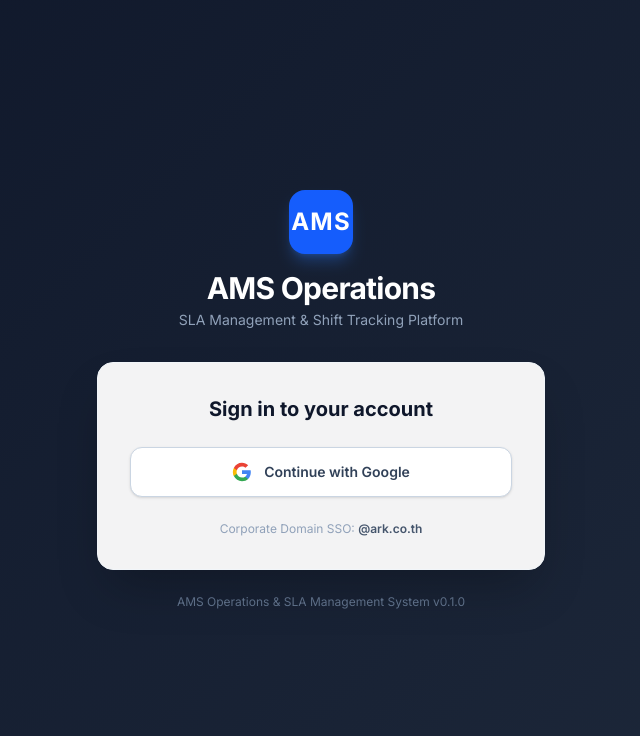
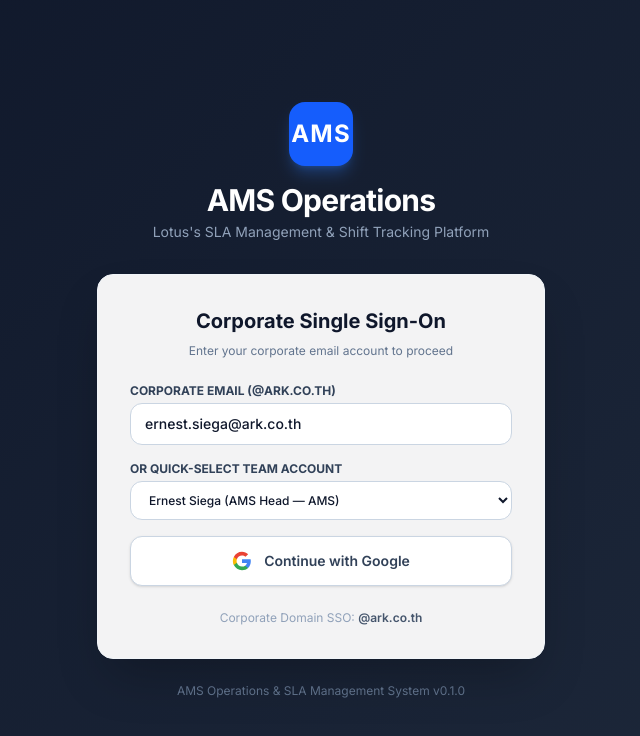
Before and after one commit to siegadevelopments/ams-tracker, a Next.js app in the folder frontend/: page /login in a window 1280 px wide. Shown: the top 736 px of the page, without its empty margins (319-959 px from the left). Built offline with nearby package versions, Linux system fonts and the light colour scheme.

Commit message:
feat: Enable dynamic corporate SSO login for all @ark.co.th accounts (Team Leads, Engineers, and AMS Head)

```diff
--- a/frontend/src/app/api/v1/[...slug]/route.ts
+++ b/frontend/src/app/api/v1/[...slug]/route.ts
@@ -271,6 +271,13 @@
   const path = url.pathname.replace(/^\/api\/v1/, "");
 
   if (path === "/auth/me" || path === "/auth/me/") {
+    const authHeader = request.headers.get("authorization") || "";
+    const token = authHeader.replace(/^Bearer\s+/i, "").trim();
+    if (token.startsWith("token-")) {
+      const userId = token.replace("token-", "");
+      const foundUser = teamMembersStore.find((u) => u.id === userId);
+      if (foundUser) return NextResponse.json(foundUser);
+    }
     return NextResponse.json(DEMO_USER);
   }
 
@@ -358,15 +365,19 @@
   const body = await request.json().catch(() => ({}));
 
   if (path === "/auth/login" || path === "/auth/login/") {
+    const targetEmail = (body.email || "").trim().toLowerCase();
+    const matchedUser = teamMembersStore.find((u) => u.email.toLowerCase() === targetEmail) || DEMO_USER;
+    const token = `token-${matchedUser.id}`;
+
     return NextResponse.json({
-      access_token: "demo-jwt-token-ark-co-th",
-      refresh_token: "demo-refresh-token-ark-co-th",
+      access_token: token,
+      refresh_token: `refresh-${matchedUser.id}`,
       token_type: "bearer",
-      user: DEMO_USER,
+      user: matchedUser,
       data: {
-        user: DEMO_USER,
-        token: "demo-jwt-token-ark-co-th",
-        access_token: "demo-jwt-token-ark-co-th",
+        user: matchedUser,
+        token: token,
+        access_token: token,
       },
       message: "Login successful",
     });
--- a/frontend/src/app/login/page.tsx
+++ b/frontend/src/app/login/page.tsx
@@ -1,36 +1,70 @@
 "use client";
 
 /**
- * Login Page — Google SSO Authentication & Direct Route Handler.
- * Seamlessly authenticates corporate @ark.co.th users via Google SSO and routes directly to /dashboard.
+ * Login Page — Corporate @ark.co.th Google SSO Authentication.
+ * Allows any Lotus's AMS team member or Team Lead to authenticate using their @ark.co.th email.
  */
 
 import React, { useState } from "react";
 import { useRouter } from "next/navigation";
 import { api } from "@/lib/api";
 
+const REGISTERED_ACCOUNTS = [
+  { email: "ernest.siega@ark.co.th", name: "Ernest Siega", role: "AMS Head", domain: "AMS Operations" },
+  { email: "maria.yilmaz@ark.co.th", name: "Maria Yilmaz", role: "Team Lead", domain: "Supply chain and Planning Domain" },
+  { email: "arnel.maala@ark.co.th", name: "Arnel Maala", role: "Team Lead", domain: "Store Ops, Sales" },
+  { email: "asher.m.taylor@ark.co.th", name: "Asher M. Taylor", role: "Team Lead", domain: "Finance" },
+  { email: "mohammad.bari@ark.co.th", name: "Mohammad Bari", role: "Team Lead", domain: "Integration and Middleware Domain" },
+  { email: "claire.acula@ark.co.th", name: "Claire Acula", role: "Team Lead", domain: "Buy and Merchandise Domain" },
+  { email: "anderson.martin@ark.co.th", name: "Anderson Martin", role: "Support Engineer", domain: "Supply chain and Planning Domain" },
+  { email: "arthur.myles@ark.co.th", name: "Arthur Myles", role: "Support Engineer", domain: "Store Ops, Sales" },
+  { email: "ed.wong@ark.co.th", name: "Ed Wong", role: "Support Engineer", domain: "Integration and Middleware Domain" },
+  { email: "essam.nabil@ark.co.th", name: "Essam Nabil", role: "Support Engineer", domain: "Buy and Merchandise Domain" },
+  { email: "fred.valdez@ark.co.th", name: "Fred Valdez", role: "Support Engineer", domain: "Supply chain and Planning Domain" },
+  { email: "gee.isaac@ark.co.th", name: "Gee Isaac", role: "Support Engineer", domain: "Store Ops, Sales" },
+  { email: "nielsen.perez@ark.co.th", name: "Nielsen Perez", role: "Support Engineer", domain: "Finance" },
+  { email: "sean.reed@ark.co.th", name: "Sean Reed", role: "Support Engineer", domain: "Integration and Middleware Domain" },
+  { email: "shaun.hao@ark.co.th", name: "Shaun Hao", role: "Support Engineer", domain: "Buy and Merchandise Domain" },
+  { email: "zack.chase@ark.co.th", name: "Zack Chase", role: "Support Engineer", domain: "Store Ops, Sales" },
+  { email: "bjismael@ark.co.th", name: "BJ Ismael", role: "Support Engineer", domain: "Supply chain and Planning Domain" },
+  { email: "jonathan.morales@ark.co.th", name: "Jonathan Morales", role: "Support Engineer", domain: "Finance" },
+  { email: "patrick.cinco@ark.co.th", name: "Patrick Cinco", role: "Support Engineer", domain: "Integration and Middleware Domain" },
+  { email: "vryll.atilano@ark.co.th", name: "Vryll Atilano", role: "Support Engineer", domain: "Buy and Merchandise Domain" },
+];
+
 export default function LoginPage() {
   const router = useRouter();
+  const [emailInput, setEmailInput] = useState("ernest.siega@ark.co.th");
   const [error, setError] = useState("");
   const [googleLoading, setGoogleLoading] = useState(false);
 
-  const handleContinueWithGoogle = async () => {
+  const handleContinueWithGoogle = async (e?: React.FormEvent) => {
+    if (e) e.preventDefault();
     setError("");
+
+    const cleanEmail = emailInput.trim().toLowerCase();
+    if (!cleanEmail) {
+      setError("Please enter your corporate @ark.co.th email account.");
+      return;
+    }
+
+    if (!cleanEmail.endsWith("@ark.co.th")) {
+      setError("Only corporate @ark.co.th email accounts are authorized.");
+      return;
+    }
+
     setGoogleLoading(true);
 
-    const token = "demo-jwt-token-ark-co-th";
+    try {
+      const result: any = await api.login(cleanEmail, "Admin@123!");
+      const token = result?.access_token || result?.token || `token-usr-${cleanEmail.split("@")[0]}`;
       localStorage.setItem("ams_access_token", token);
-    localStorage.setItem("ams_refresh_token", "demo-refresh-token-ark-co-th");
+      localStorage.setItem("ams_refresh_token", result?.refresh_token || "demo-refresh-token-ark-co-th");
       api.setToken(token);
-
-    try {
-      const result: any = await api.login("ernest.siega@ark.co.th", "Admin@123!");
-      if (result?.access_token) {
-        localStorage.setItem("ams_access_token", result.access_token);
-        api.setToken(result.access_token);
-      }
     } catch {
-      // Fallback already set above
+      const fallbackToken = `token-usr-${cleanEmail.split("@")[0]}`;
+      localStorage.setItem("ams_access_token", fallbackToken);
+      api.setToken(fallbackToken);
     } finally {
       setGoogleLoading(false);
       window.location.href = "/dashboard";
@@ -46,30 +80,60 @@
             <span className="text-2xl text-white font-extrabold tracking-wider">AMS</span>
           </div>
           <h1 className="text-3xl font-extrabold text-white tracking-tight">AMS Operations</h1>
-          <p className="text-slate-400 text-sm mt-1">SLA Management & Shift Tracking Platform</p>
+          <p className="text-slate-400 text-sm mt-1">Lotus's SLA Management & Shift Tracking Platform</p>
         </div>
 
         {/* Auth card */}
         <div className="bg-white/95 backdrop-blur-md rounded-2xl shadow-2xl p-8 border border-slate-100">
-          <h2 className="text-xl font-bold text-slate-900 mb-6 text-center">
-            Sign in to your account
+          <h2 className="text-xl font-bold text-slate-900 mb-2 text-center">
+            Corporate Single Sign-On
           </h2>
+          <p className="text-xs text-slate-500 text-center mb-6">
+            Enter your corporate email account to proceed
+          </p>
 
           {error && (
-            <div className="mb-6 p-3.5 rounded-xl bg-red-50 border border-red-200 text-red-700 text-sm flex items-center gap-2">
-              <svg className="w-5 h-5 shrink-0 text-red-500" fill="none" viewBox="0 0 24 24" stroke="currentColor">
+            <div className="mb-6 p-3.5 rounded-xl bg-red-50 border border-red-200 text-red-700 text-xs flex items-center gap-2">
+              <svg className="w-4 h-4 shrink-0 text-red-500" fill="none" viewBox="0 0 24 24" stroke="currentColor">
                 <path strokeLinecap="round" strokeLinejoin="round" strokeWidth="2" d="M12 8v4m0 4h.01M21 12a9 9 0 11-18 0 9 9 0 0118 0z" />
               </svg>
               <span>{error}</span>
             </div>
           )}
 
+          <form onSubmit={handleContinueWithGoogle} className="space-y-4">
+            <div>
+              <label className="block text-xs font-bold text-slate-700 uppercase mb-1">Corporate Email (@ark.co.th)</label>
+              <input
+                type="email"
+                className="w-full px-3.5 py-2.5 rounded-xl border border-slate-300 text-sm font-medium text-slate-900 bg-white focus:ring-2 focus:ring-blue-500 focus:outline-none"
+                placeholder="name@ark.co.th"
+                value={emailInput}
+                onChange={(e) => setEmailInput(e.target.value)}
+                required
+              />
+            </div>
+
+            <div>
+              <label className="block text-xs font-bold text-slate-700 uppercase mb-1">Or Quick-Select Team Account</label>
+              <select
+                className="w-full px-3.5 py-2.5 rounded-xl border border-slate-300 text-xs font-medium text-slate-900 bg-white focus:ring-2 focus:ring-blue-500"
+                value={emailInput}
+                onChange={(e) => setEmailInput(e.target.value)}
+              >
+                {REGISTERED_ACCOUNTS.map((acc) => (
+                  <option key={acc.email} value={acc.email}>
+                    {acc.name} ({acc.role} — {acc.domain.split(" ")[0]})
+                  </option>
+                ))}
+              </select>
+            </div>
+
             {/* Standard Corporate Google SSO Login Button */}
             <button
-            type="button"
-            onClick={handleContinueWithGoogle}
+              type="submit"
               disabled={googleLoading}
-            className="w-full flex items-center justify-center gap-3 px-4 py-3.5 border border-slate-300 rounded-xl font-semibold text-slate-700 bg-white hover:bg-slate-50 active:bg-slate-100 transition-all shadow-sm focus:outline-none focus:ring-2 focus:ring-blue-500 focus:ring-offset-2 cursor-pointer text-sm"
+              className="w-full flex items-center justify-center gap-3 px-4 py-3.5 border border-slate-300 rounded-xl font-semibold text-slate-700 bg-white hover:bg-slate-50 active:bg-slate-100 transition-all shadow-sm focus:outline-none focus:ring-2 focus:ring-blue-500 focus:ring-offset-2 cursor-pointer text-sm mt-2"
             >
               {googleLoading ? (
                 <span className="animate-spin inline-block w-5 h-5 border-2 border-slate-400/30 border-t-blue-600 rounded-full"></span>
@@ -85,6 +149,7 @@
                 {googleLoading ? "Authenticating & Redirecting..." : "Continue with Google"}
               </span>
             </button>
+          </form>
 
           <p className="mt-6 text-center text-xs text-slate-400">
             Corporate Domain SSO: <span className="font-semibold text-slate-600">@ark.co.th</span>
```
Lines whose indentation alone changed are shown as unchanged.
